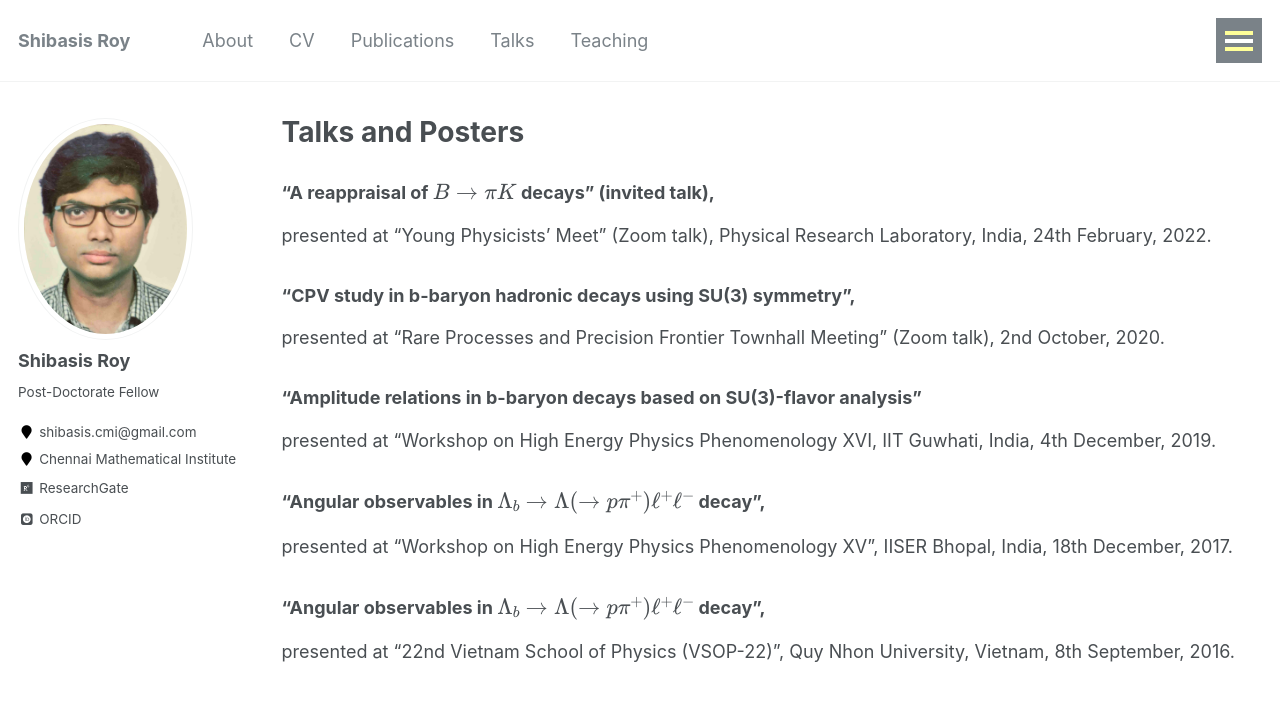
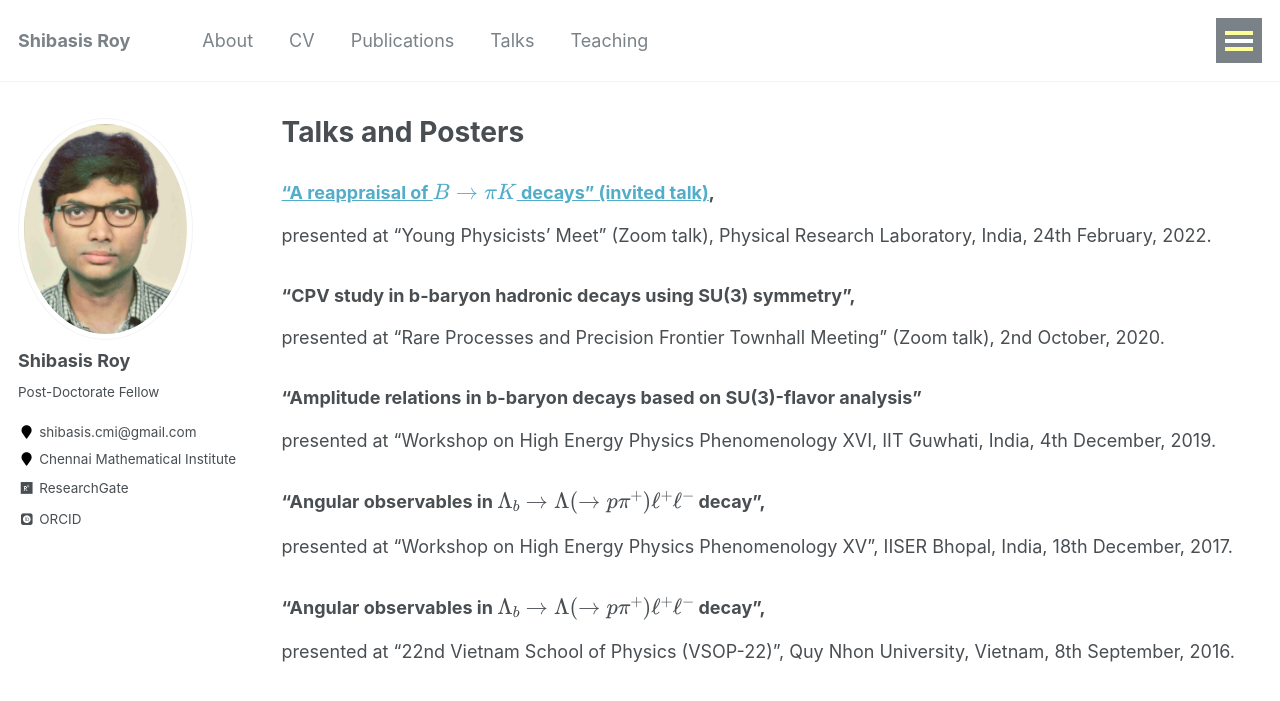
Before and after one commit to shibasisr/shibasisr.github.io, a Jekyll site: the page built from _pages/talks.md, in a window 1280 px wide. Shown: the top 701 px of the page. Built offline with Jekyll 4.4.1, drawn with Linux system fonts in a browser that asks for light colours; some web fonts are replaced; a script bundle is joined from its source files by our own code; library files that are not in the unit come from our copies; formulas are drawn with MathJax 3; part of the change alters nothing that is shown.

```diff
--- a/_pages/talks.md
+++ b/_pages/talks.md
@@ -6,7 +6,7 @@ author_profile: true
 ---
 
 
-### “A reappraisal of $B \to \pi K$ decays” (invited talk),
+### [“A reappraisal of $B \to \pi K$ decays” (invited talk)](https://drive.google.com/file/d/1TgGblPtLa_7zY6eSQSwzuSHTUtRHfQvg/view?usp=sharing),
 presented at “Young Physicists’ Meet” (Zoom talk), Physical Research Laboratory, India, 24th February, 2022.
 
 ### “CPV study in b-baryon hadronic decays using SU(3) symmetry”,
```
